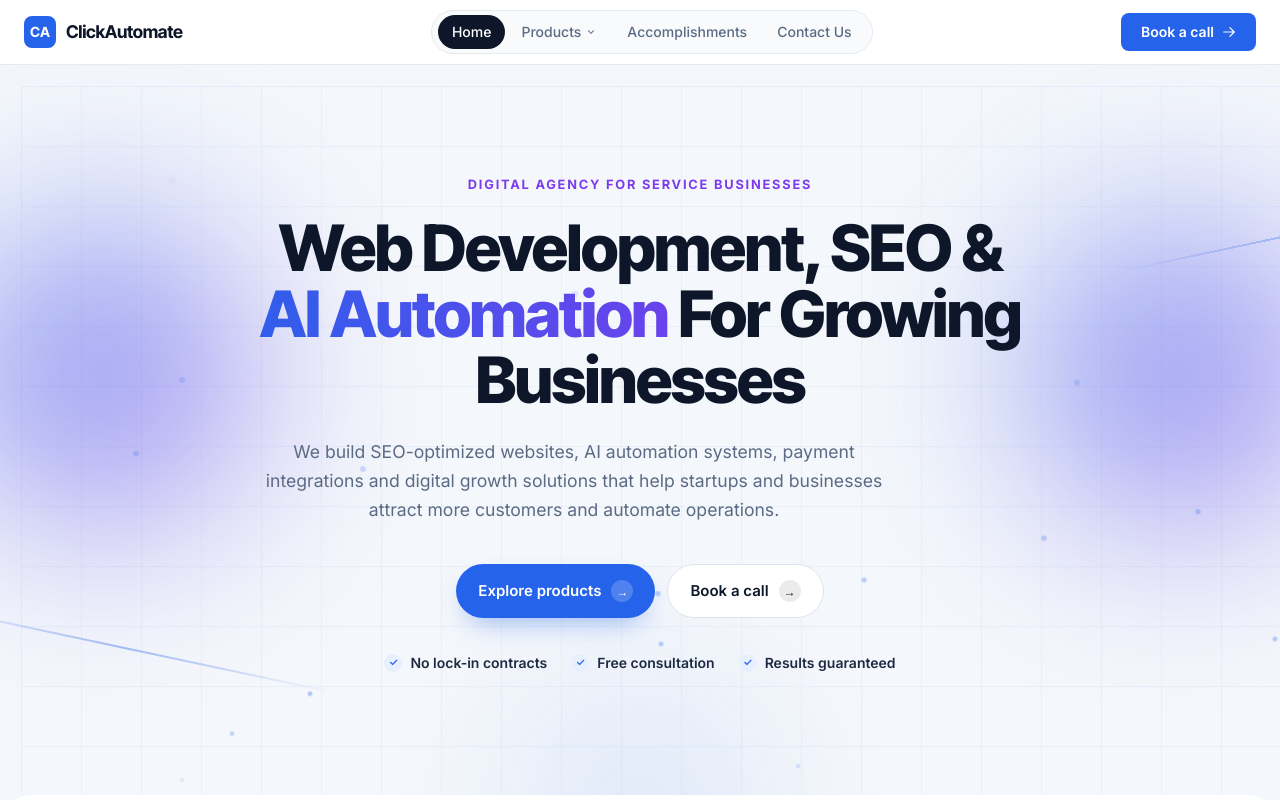
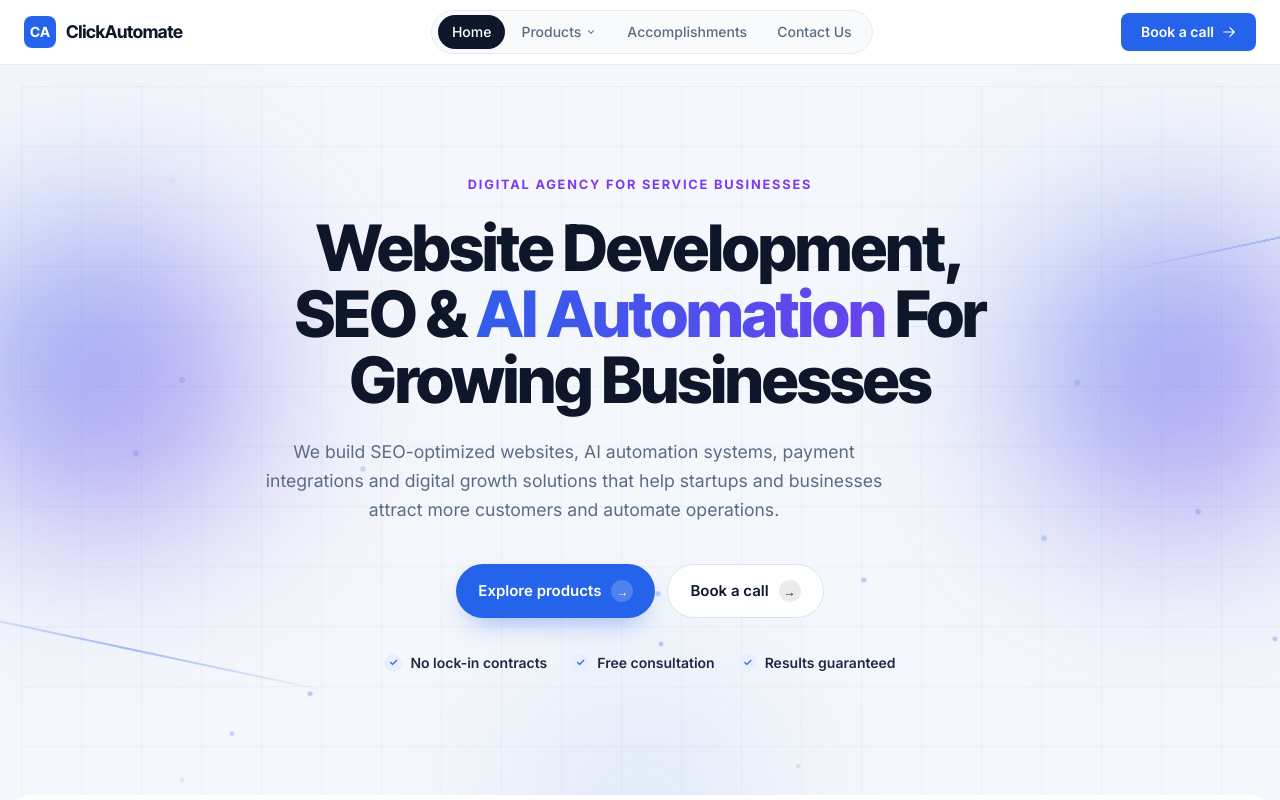
Before and after one commit to learner763/Click-Automate, a Next.js app: page / in a window 1280 px wide. Shown: the top 800 px of the page. Built offline with nearby package versions, Linux system fonts and the light colour scheme.

Commit message:
adjusted some margins

```diff
--- a/app/globals.css
+++ b/app/globals.css
@@ -944,11 +944,12 @@ img { display: block; max-width: 100%; }
   border-radius: 28px;
   border: 1px solid var(--border);
   background: var(--bg-white);
-  padding: 48px 56px;
+  padding: 64px 56px;
+  padding-bottom:36px;
   max-width: var(--max-w);
   margin: 0 auto;
 }
-@media(max-width:768px){ .hiw-card { padding: 32px 24px; } }
+@media(max-width:768px){ .hiw-card { padding: 64px 24px;padding-bottom: 36px; } }
 .hiw-steps {
   display: grid;
   grid-template-columns: repeat(3, 1fr);
--- a/app/page.js
+++ b/app/page.js
@@ -93,7 +93,7 @@ export default function Home() {
             </p>
 
             <h1 className="hero-title">
-              Web Development, SEO &{" "}
+              Website Development, SEO &{" "}
               <span className="grad-text">AI Automation </span>
               For Growing Businesses
             </h1>
```
